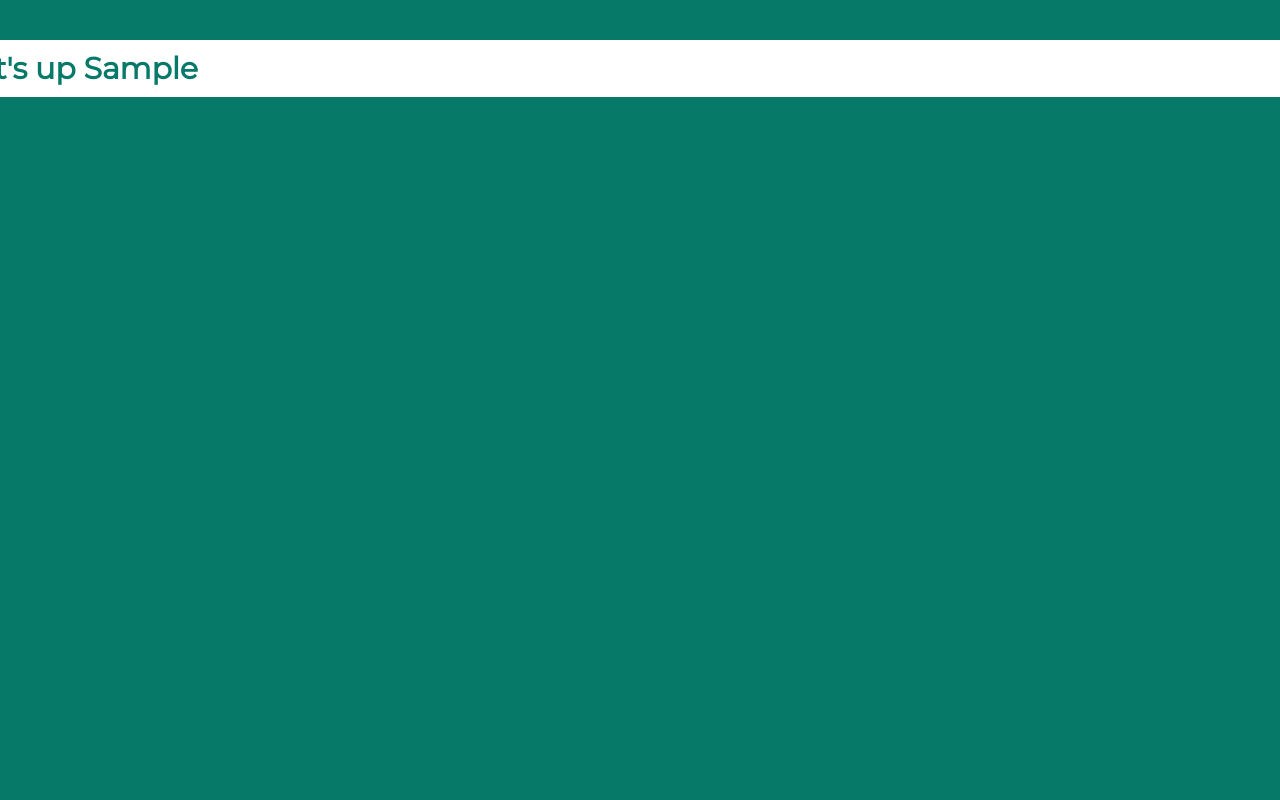
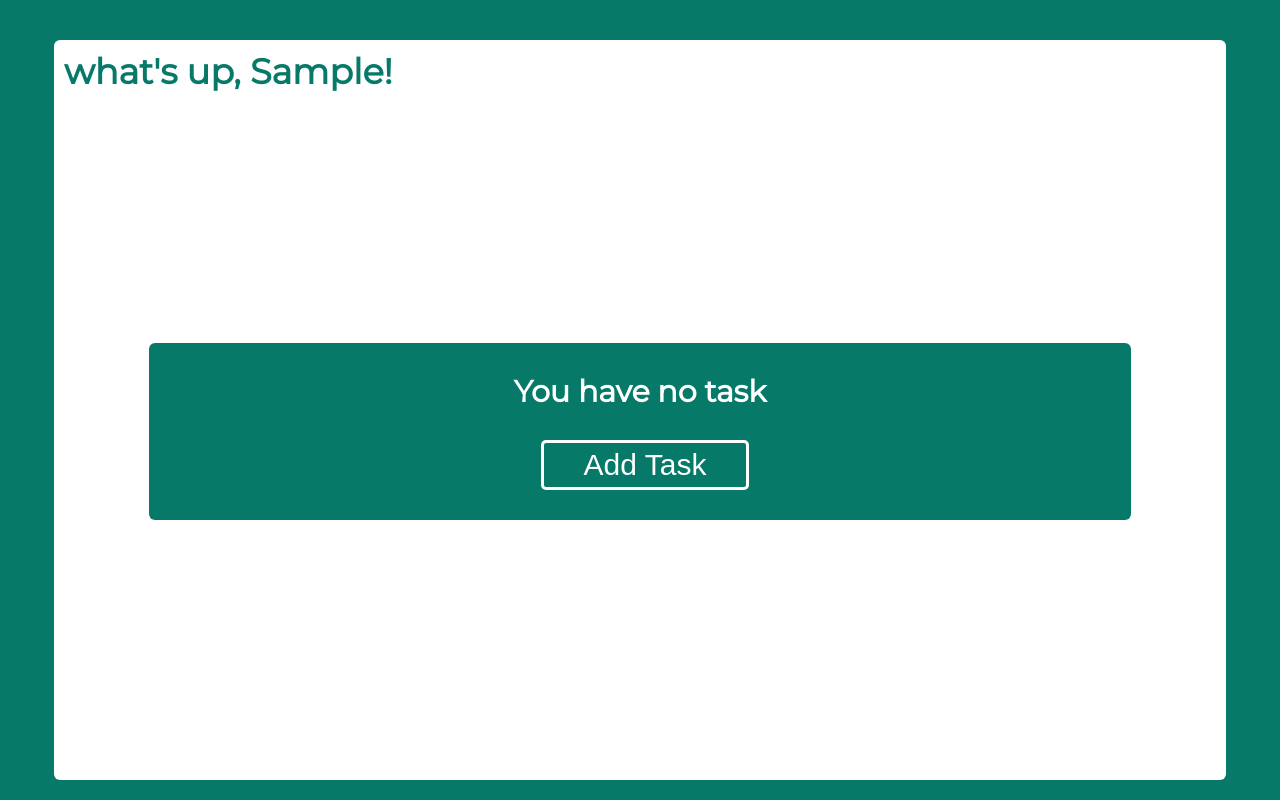
Before and after one commit to NidhiSharma63/react-TODO-app, a React (Create React App) app: page / in a window 1280 px wide. Both pictures are taken after typing "Sample" into the empty fields and a click on the button "submit". Shown: the top 800 px of the page. Built offline with nearby package versions, Linux system fonts and the light colour scheme.

Commit message:
mainPage displayed

```diff
--- a/src/App.css
+++ b/src/App.css
@@ -46,6 +46,12 @@ input::placeholder{
     letter-spacing: .1rem;
 
 }
+.common-flex{
+    display: flex;
+    align-items: center;
+    justify-content: center;
+    flex-direction: column;
+}
 /* .App{
     padding: 0;
     margin: 0;
--- a/src/components/MainPage.js
+++ b/src/components/MainPage.js
@@ -3,16 +3,52 @@ import styled from "styled-components";
 import useStore from '../store';
 
 const Container = styled.div`
-  width: 100%;
+  width: 80%;
+  margin: 0 auto;
   background-color: white;
   padding: 1rem;
+  border-radius: .6rem;
+  height: 100%;
+  justify-content: space-between;
+`;
+const H1 = styled.h1`
+  color: #067969;
+  font-size:3.5rem;
+  align-self: flex-start;
+  justify-self: flex-start;
+`
+const Col1 = styled.div`
+  background-color: #067969;
+  color: white;
+  padding:3rem;
+  width: 80%;
+  border-radius: .6rem;
 `
 
 export default function MainPage() {
   const name = useStore(state => state.userName);
+  const task = useStore(state => state.task);
+
+  const HaveNoTask = () => {
+      return(
+        <Col1 className='common-flex'>
+        <h1 style={{fontSize:'3rem',marginBottom:'3rem'}}>You have no task</h1>
+        <button className='btn'>Add Task</button>
+      </Col1>
+      )
+  }
+
   return (
-    <Container>
-      <h1 style={{color:'#067969',fontSize:'3rem'}}>what's up {name}</h1>
+    <Container className='common-flex'>
+      <H1>what's up, {name}!</H1>
+      {
+        task.length==0?<HaveNoTask/>:
+        task.map((item,index)=>{
+          console.log('item',item);
+        })
+      }
+      <div></div>
+
     </Container>
   )
 }
--- a/src/components/welcomePage.js
+++ b/src/components/welcomePage.js
@@ -42,6 +42,10 @@ const Col2 = styled.div`
   align-items: center;
   justify-content: center;
 `
+const H1 = styled.h1`
+  font-size: 7rem;
+  letter-spacing: .5rem;
+`
 
 function WelcomePage() {
   const setUserName = useStore(state => state.setUserName);
@@ -50,7 +54,7 @@ function WelcomePage() {
   return (
    <>
      <Container>
-        <div style={{marginBottom:'2rem'}}><h1 style={{fontSize:'7rem',letterSpacing:'.5rem'}}>hey! welcome <span style={{fontSize:'4rem'}}>😃</span></h1></div>
+        <div style={{marginBottom:'2rem'}}><H1>hey! welcome <span style={{fontSize:'4rem'}}>😃</span></H1></div>
         <Col2 >
           <p style={{fontSize:'5rem',marginBottom:'4rem'}}>please enter your name <span style={{fontSize:'3rem'}}>🖊️</span></p>
           <div>
--- a/src/store.js
+++ b/src/store.js
@@ -2,6 +2,7 @@ import create from 'zustand';
 
 const useStore = create(set => ({
   userName: '',
+  task:[],
   setUserName: name => set(state => ({ userName: name })),
 }));
 
```
